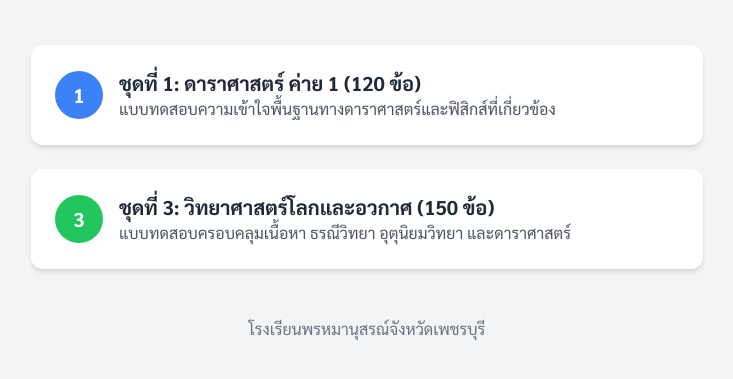
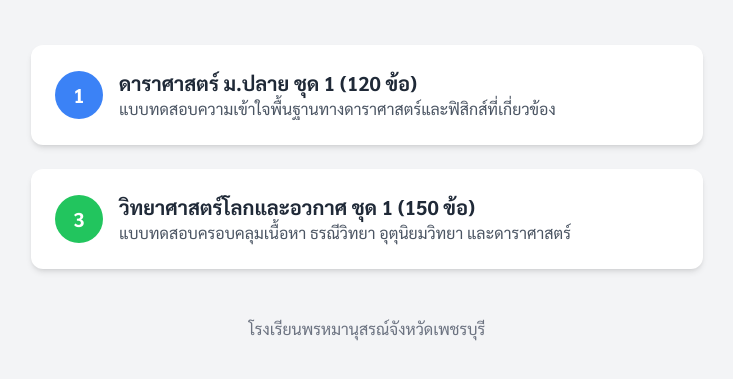
Before and after one commit to golftaweerak/EarthScienceQuiz, a plain HTML site: page index.html in a window 1280 px wide. Shown: the part 127-506 px from the top of the page, without its empty margins (273-1006 px from the left). Drawn offline with nearby package versions, Linux system fonts and the light colour scheme.

Commit message:
index.html

```diff
--- a/index.html
+++ b/index.html
@@ -32,7 +32,7 @@
                         1
                     </div>
                     <div>
-                        <h2 class="text-xl font-bold text-gray-800">ชุดที่ 1: ดาราศาสตร์ ค่าย 1 (120 ข้อ)</h2>
+                        <h2 class="text-xl font-bold text-gray-800">ดาราศาสตร์ ม.ปลาย ชุด 1 (120 ข้อ)</h2>
                         <p class="text-gray-600">แบบทดสอบความเข้าใจพื้นฐานทางดาราศาสตร์และฟิสิกส์ที่เกี่ยวข้อง</p>
                     </div>
                 </div>
@@ -45,7 +45,7 @@
                         3
                     </div>
                     <div>
-                        <h2 class="text-xl font-bold text-gray-800">ชุดที่ 3: วิทยาศาสตร์โลกและอวกาศ (150 ข้อ)</h2>
+                        <h2 class="text-xl font-bold text-gray-800">วิทยาศาสตร์โลกและอวกาศ ชุด 1 (150 ข้อ)</h2>
                         <p class="text-gray-600">แบบทดสอบครอบคลุมเนื้อหา ธรณีวิทยา อุตุนิยมวิทยา และดาราศาสตร์</p>
                     </div>
                 </div>
```
